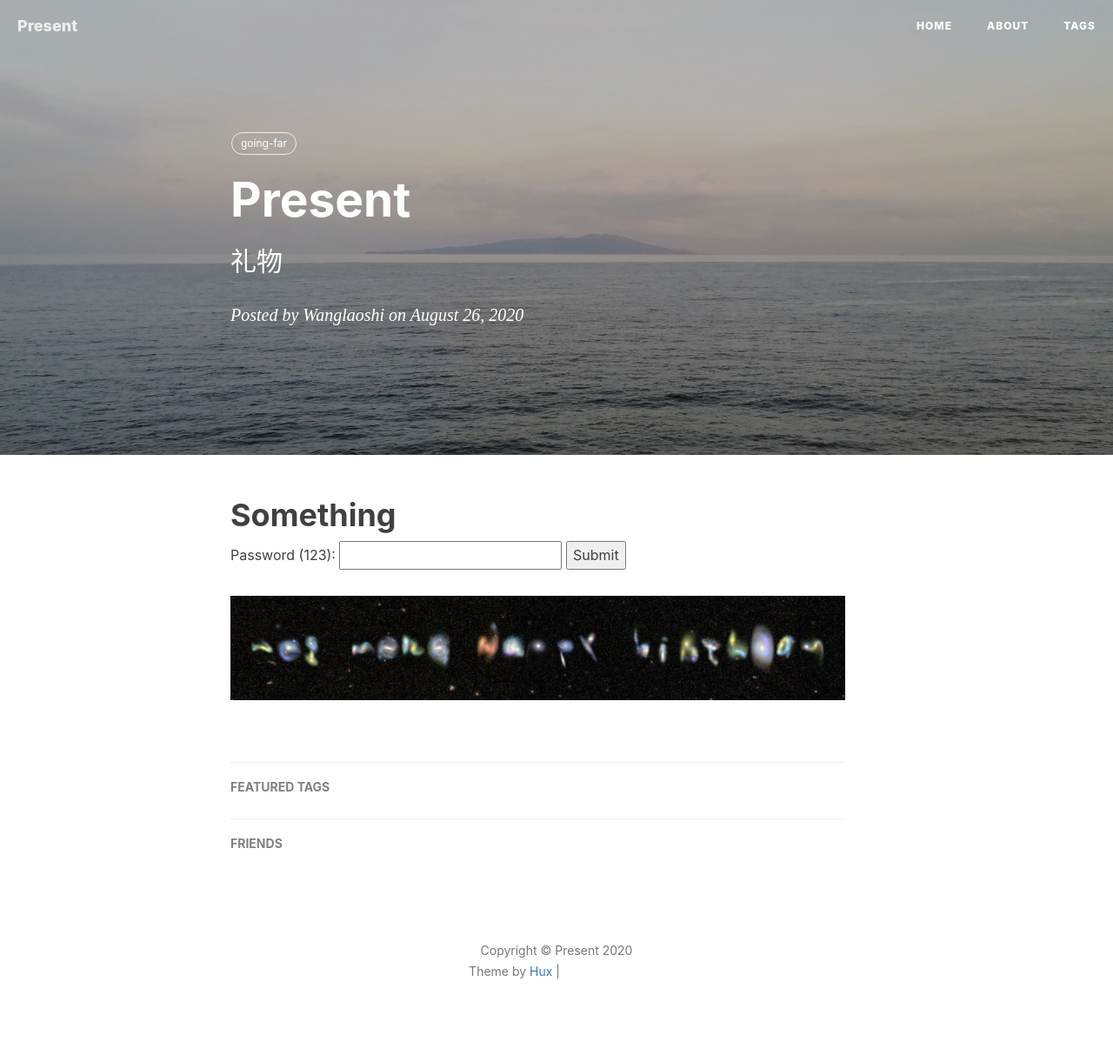
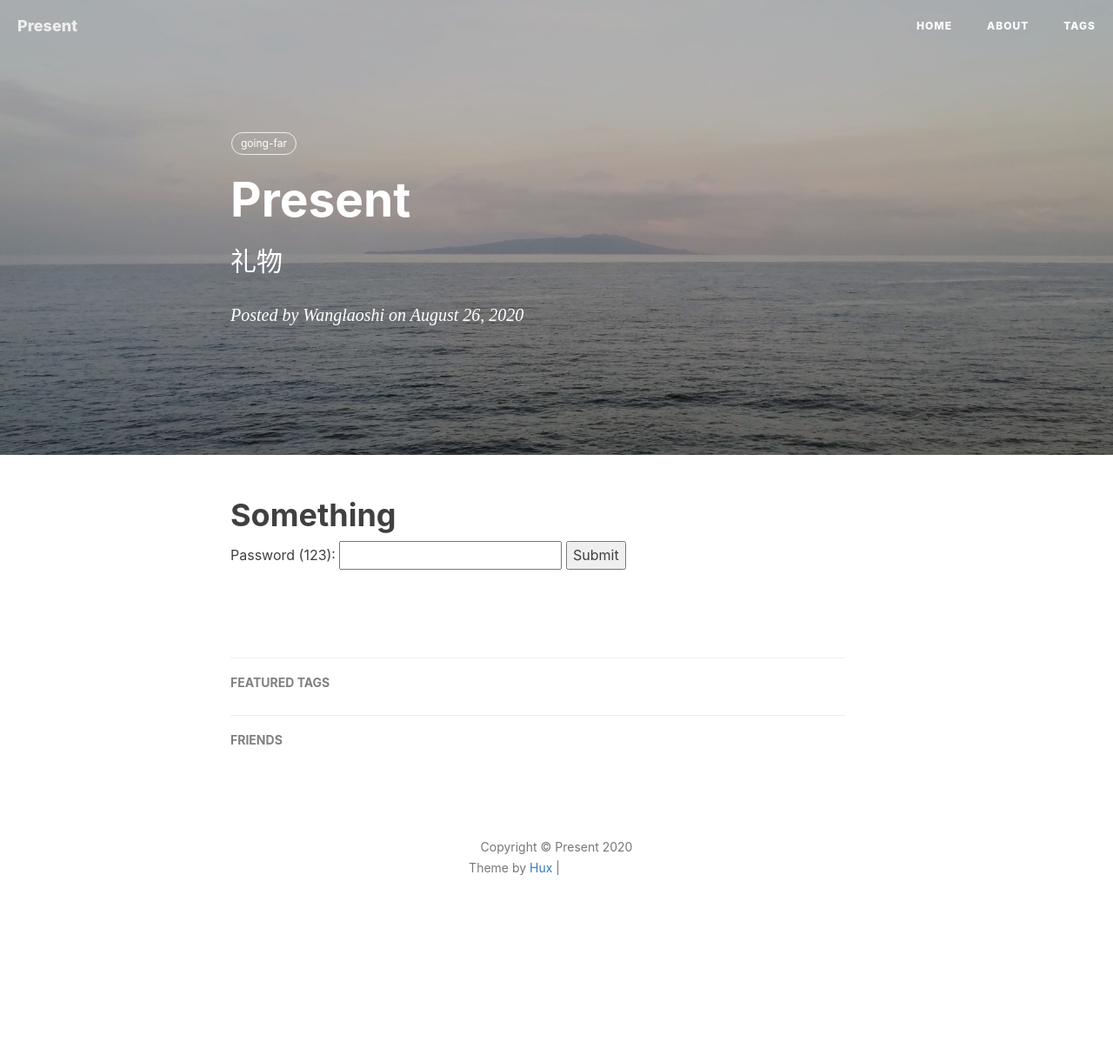
Before and after one commit to MingjieJian/w_present, a Jekyll site: the page built from _posts/2020-08-26-present.markdown, in a window 1280 px wide. Shown: the whole page at 87% size. Built offline with Jekyll 4.4.1, drawn with Linux system fonts in a browser that asks for light colours; nearby versions of some CDN libraries; comment, search, counter and statistics services are not loaded; after the commit the page ends 1102 px from its top, so only the background shows below that; grey boxes are pictures that could not be loaded.

Commit message:
Image not found 6

```diff
--- a/_posts/2020-08-26-present.markdown
+++ b/_posts/2020-08-26-present.markdown
@@ -17,9 +17,9 @@ tags:
   <input type="submit" onclick="myFunction()" />
 </form>
 
-<img id="mypic" src="/w_present/img/present.png" alt="present" width="150%" style="display: none;">
+<img id="mypic" src="../img/present.png" alt="present" width="150%" style="display: none;">
 
-![](/w_present/img/present.png)
+![](../img/present.png)
 
 <script>
 function myFunction() {
```
